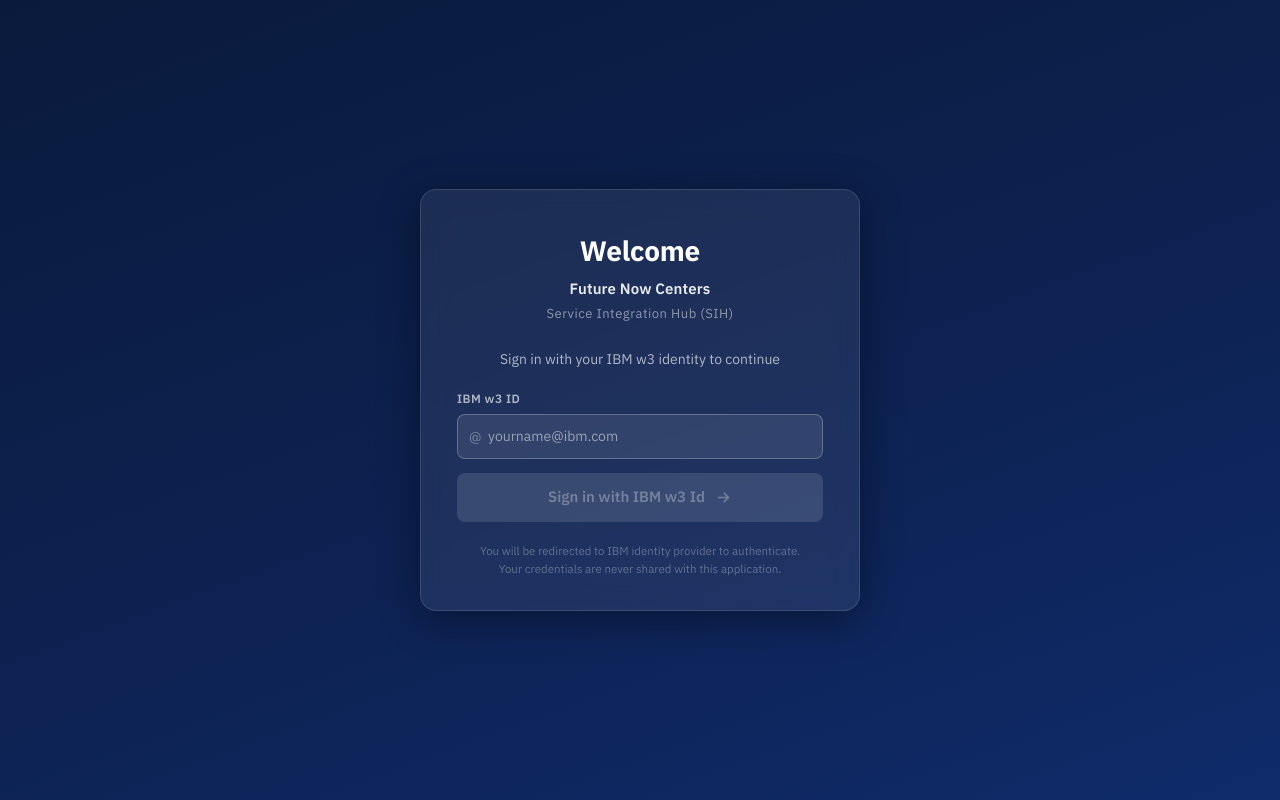
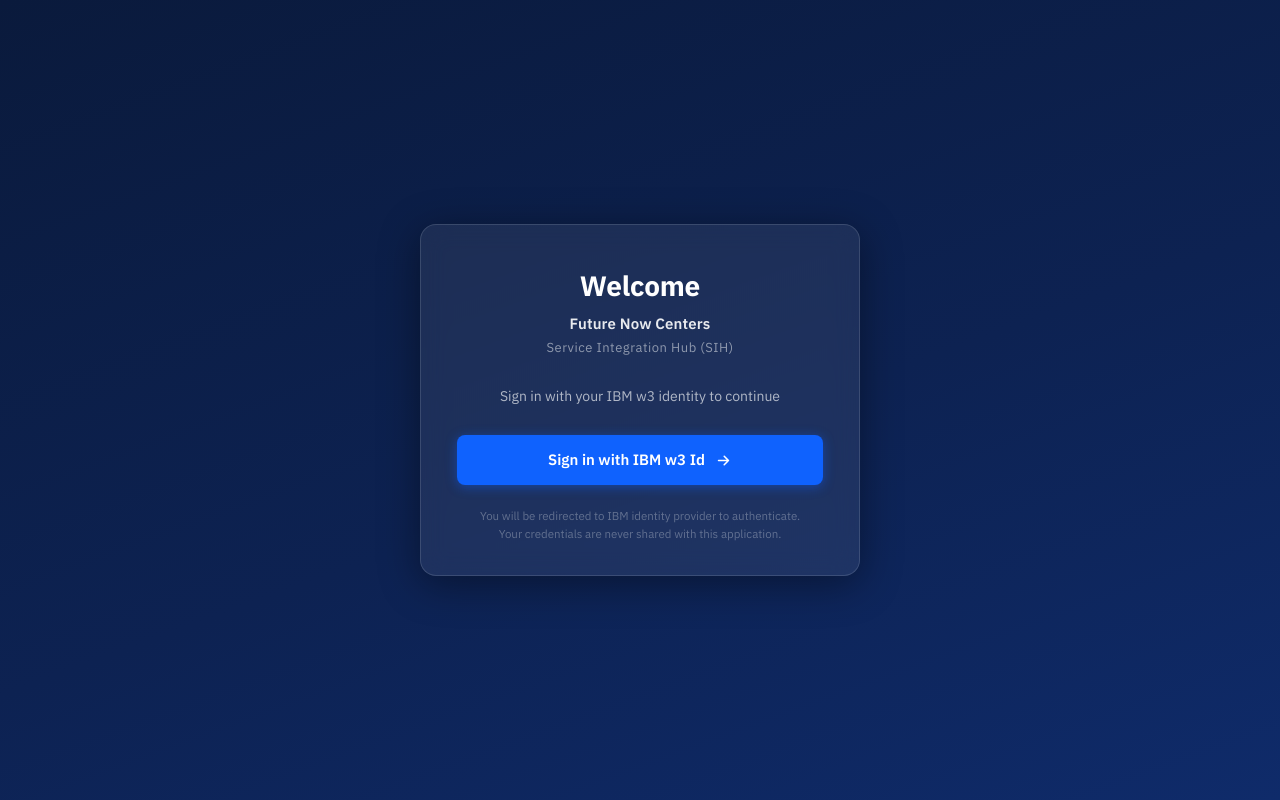
Before and after one commit to Eklavya2006/rfp-analyzer-pro, a Next.js app: page /praddeeplambba-sih-connect/ in a window 1280 px wide. Built offline with nearby package versions, Linux system fonts and the light colour scheme.

Commit message:
fix: remove w3 ID input — button click signs in directly

```diff
--- a/src/components/WelcomeScreen.tsx
+++ b/src/components/WelcomeScreen.tsx
@@ -1,13 +1,8 @@
 'use client';
-// WelcomeScreen — IBM w3Id login card with w3 ID input + validation.
-import React, { useEffect, useRef, useState } from 'react';
+// WelcomeScreen — IBM w3Id login card. Click button to enter.
+import React, { useEffect, useState } from 'react';
 
 const FONT = "'IBM Plex Sans', system-ui, sans-serif";
-
-// Validate: non-empty local part + @ibm.com (case-insensitive)
-function isValidW3Id(value: string): boolean {
-  return /^[^\s@]+@ibm\.com$/i.test(value.trim());
-}
 
 interface WelcomeScreenProps {
   onDone: () => void;
@@ -15,56 +10,27 @@
 
 export default function WelcomeScreen({ onDone }: WelcomeScreenProps) {
   const [visible,  setVisible]  = useState(false);
-  const [w3Id,     setW3Id]     = useState('');
-  const [touched,  setTouched]  = useState(false);   // show error only after first blur/submit
   const [pressing, setPressing] = useState(false);
-  const inputRef = useRef<HTMLInputElement>(null);
 
-  // Fade in + auto-focus input
   useEffect(() => {
-    const t = setTimeout(() => {
-      setVisible(true);
-      setTimeout(() => inputRef.current?.focus(), 120);
-    }, 40);
+    const t = setTimeout(() => setVisible(true), 40);
     return () => clearTimeout(t);
   }, []);
 
-  const valid   = isValidW3Id(w3Id);
-  const showErr = touched && !valid && w3Id.length > 0;
-  const isEmpty = touched && w3Id.trim() === '';
-
   const handleSignIn = () => {
-    setTouched(true);
-    if (!valid) {
-      inputRef.current?.focus();
-      return;
-    }
     setPressing(false);
     setVisible(false);
     setTimeout(onDone, 320);
   };
 
-  const handleKeyDown = (e: React.KeyboardEvent) => {
-    if (e.key === 'Enter') handleSignIn();
-  };
-
-  // Border colour for input
-  const inputBorder = showErr || isEmpty
-    ? '#FA4D56'                          // IBM Red 40 — error
-    : w3Id.length > 0 && valid
-    ? '#42BE65'                          // IBM Green 40 — valid
-    : 'rgba(255,255,255,0.25)';          // default
-
   return (
-    <div
-      style={{
-        position: 'fixed', inset: 0, zIndex: 9999,
-        background: 'linear-gradient(160deg, #0a1a3c 0%, #0d2252 55%, #0f2b6a 100%)',
-        display: 'flex', alignItems: 'center', justifyContent: 'center',
-        opacity: visible ? 1 : 0,
-        transition: 'opacity 0.3s ease',
-      }}
-    >
+    <div style={{
+      position: 'fixed', inset: 0, zIndex: 9999,
+      background: 'linear-gradient(160deg, #0a1a3c 0%, #0d2252 55%, #0f2b6a 100%)',
+      display: 'flex', alignItems: 'center', justifyContent: 'center',
+      opacity: visible ? 1 : 0,
+      transition: 'opacity 0.3s ease',
+    }}>
       {/* ── Login card ── */}
       <div style={{
         width: '100%', maxWidth: 440, margin: '0 20px',
@@ -96,7 +62,7 @@
 
         {/* Service Integration Hub (SIH) */}
         <p style={{
-          margin: '0 0 26px', fontSize: 13, fontWeight: 400,
+          margin: '0 0 28px', fontSize: 13, fontWeight: 400,
           color: 'rgba(255,255,255,0.50)',
           textAlign: 'center', fontFamily: FONT, letterSpacing: '0.04em',
         }}>
@@ -105,82 +71,12 @@
 
         {/* Sub-line */}
         <p style={{
-          margin: '0 0 20px', fontSize: 14,
+          margin: '0 0 28px', fontSize: 14,
           color: 'rgba(255,255,255,0.65)',
           textAlign: 'center', lineHeight: 1.5, fontFamily: FONT,
         }}>
           Sign in with your IBM w3 identity to continue
         </p>
-
-        {/* ── w3 ID input ── */}
-        <div style={{ width: '100%', marginBottom: 14 }}>
-          <label style={{
-            display: 'block', fontSize: 12, fontWeight: 600,
-            color: 'rgba(255,255,255,0.65)',
-            marginBottom: 6, fontFamily: FONT, letterSpacing: '0.04em',
-          }}>
-            IBM w3 ID
-          </label>
-
-          <div style={{ position: 'relative' }}>
-            {/* @ icon */}
-            <span style={{
-              position: 'absolute', left: 12, top: '50%',
-              transform: 'translateY(-50%)',
-              color: 'rgba(255,255,255,0.35)', fontSize: 14,
-              pointerEvents: 'none', fontFamily: FONT,
-            }}>
-              @
-            </span>
-
-            <input
-              ref={inputRef}
-              type="email"
-              autoComplete="username"
-              placeholder="yourname@ibm.com"
-              value={w3Id}
-              onChange={e => setW3Id(e.target.value)}
-              onBlur={() => setTouched(true)}
-              onKeyDown={handleKeyDown}
-              style={{
-                width: '100%',
-                boxSizing: 'border-box',
-                padding: '11px 40px 11px 30px',
-                borderRadius: 8,
-                border: `1.5px solid ${inputBorder}`,
-                background: 'rgba(255,255,255,0.09)',
-                color: '#FFFFFF',
-                fontSize: 14,
-                fontFamily: FONT,
-                outline: 'none',
-                transition: 'border-color 0.15s ease',
-              }}
-            />
-
-            {/* Valid tick */}
-            {valid && (
-              <span style={{
-                position: 'absolute', right: 12, top: '50%',
-                transform: 'translateY(-50%)',
-                color: '#42BE65', fontSize: 16, lineHeight: 1,
-              }}>
-                ✓
-              </span>
-            )}
-          </div>
-
-          {/* Error message */}
-          {(showErr || isEmpty) && (
-            <p style={{
-              margin: '5px 0 0', fontSize: 12,
-              color: '#FA4D56', fontFamily: FONT,
-            }}>
-              {isEmpty
-                ? 'IBM w3 ID is required.'
-                : 'Enter a valid IBM w3 ID ending in @ibm.com'}
-            </p>
-          )}
-        </div>
 
         {/* ── Sign-in button ── */}
         <button
@@ -188,27 +84,24 @@
           onMouseDown={() => setPressing(true)}
           onMouseUp={() => setPressing(false)}
           onMouseLeave={() => setPressing(false)}
-          disabled={!valid}
           style={{
             width: '100%',
-            padding: '13px 24px',
+            padding: '14px 24px',
             borderRadius: 8,
             border: 'none',
-            background: !valid
-              ? 'rgba(255,255,255,0.12)'
-              : pressing ? '#0043CE' : '#0F62FE',
-            color: !valid ? 'rgba(255,255,255,0.30)' : '#FFFFFF',
+            background: pressing ? '#0043CE' : '#0F62FE',
+            color: '#FFFFFF',
             fontSize: 15,
             fontWeight: 600,
             fontFamily: FONT,
-            cursor: valid ? 'pointer' : 'not-allowed',
+            cursor: 'pointer',
             display: 'flex',
             alignItems: 'center',
             justifyContent: 'center',
             gap: 10,
             transition: 'background 0.12s ease, transform 0.1s ease',
-            transform: pressing && valid ? 'scale(0.985)' : 'scale(1)',
-            boxShadow: valid && !pressing ? '0 2px 12px rgba(15,98,254,0.45)' : 'none',
+            transform: pressing ? 'scale(0.985)' : 'scale(1)',
+            boxShadow: pressing ? 'none' : '0 2px 12px rgba(15,98,254,0.45)',
           }}
         >
           Sign in with IBM w3 Id
@@ -219,9 +112,9 @@
           </svg>
         </button>
 
-        {/* ── Privacy disclaimer ── */}
+        {/* Privacy disclaimer */}
         <p style={{
-          margin: '20px 0 0', fontSize: 11.5,
+          margin: '22px 0 0', fontSize: 11.5,
           color: 'rgba(255,255,255,0.30)',
           textAlign: 'center', lineHeight: 1.55,
           fontFamily: FONT, maxWidth: 340,
```
